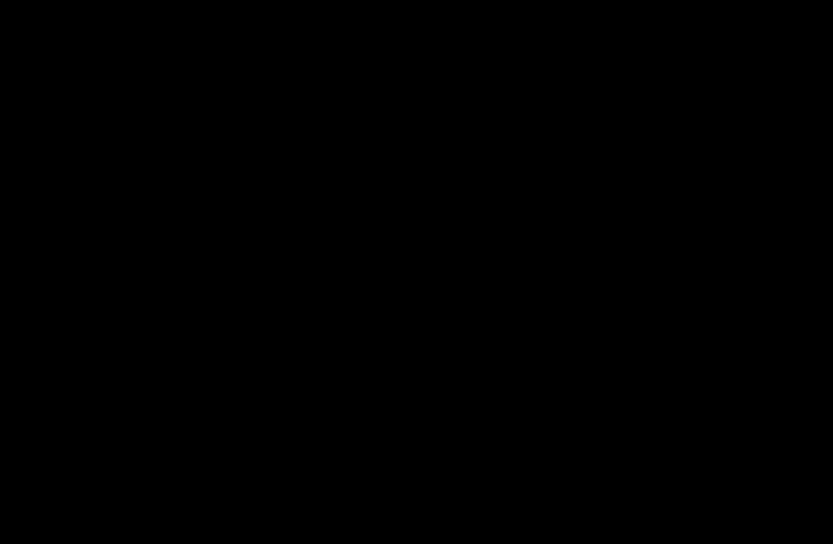
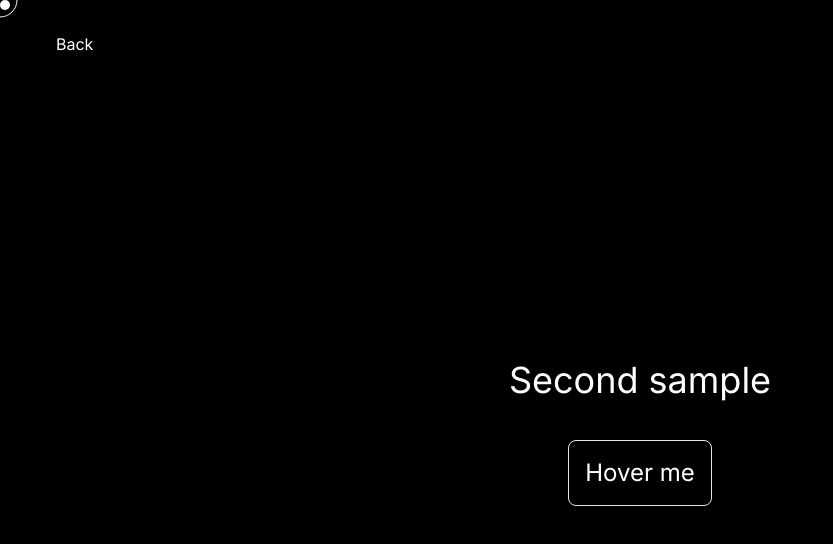
Before and after one commit to N1kos9/custom-cursor, a Next.js app: page /second-cursor in a window 1280 px wide. Shown: the top 544 px of the page, without its empty margins (0-833 px from the left). Built offline with nearby package versions, Linux system fonts and the light colour scheme.

Commit message:
hover scale modified

```diff
--- a/src/app/components/cursorThree.tsx
+++ b/src/app/components/cursorThree.tsx
@@ -3,11 +3,16 @@
 import { useRef, useState, useEffect } from "react";
 
 const CursorThree = () => {
-  const requestRef = useRef();
-  const cursorPosRef = useRef({ x: 0, y: 0 });
-  const [cursorPos, setCursorPos] = useState({ x: 0, y: 0 });
+  // Specify the type for requestRef to be a number, initializing with null and asserting it as a number because requestAnimationFrame returns a number.
+  const requestRef = useRef<number | null>(null);
+  const cursorPosRef = useRef<{ x: number; y: number }>({ x: 0, y: 0 });
+  const [cursorPos, setCursorPos] = useState<{ x: number; y: number }>({
+    x: 0,
+    y: 0,
+  });
 
-  const moveCursor = (e) => {
+  // Explicitly type the parameter 'e' as MouseEvent
+  const moveCursor = (e: MouseEvent) => {
     cursorPosRef.current = { x: e.clientX, y: e.clientY };
   };
 
@@ -16,8 +21,9 @@ const CursorThree = () => {
     setCursorPos((prevPos) => {
       const dx = x - prevPos.x;
       const dy = y - prevPos.y;
+      // Adjust the multiplier for speed/elasticity
       return {
-        x: prevPos.x + dx * 0.1, // Adjust the multiplier for speed/elasticity
+        x: prevPos.x + dx * 0.1,
         y: prevPos.y + dy * 0.1,
       };
     });
@@ -31,7 +37,7 @@ const CursorThree = () => {
 
     return () => {
       window.removeEventListener("mousemove", moveCursor);
-      if (requestRef.current) {
+      if (requestRef.current !== null) {
         cancelAnimationFrame(requestRef.current);
       }
     };
@@ -42,8 +48,8 @@ const CursorThree = () => {
       className="cursor-ring"
       style={{
         position: "fixed",
-        left: cursorPos.x,
-        top: cursorPos.y,
+        left: `${cursorPos.x}px`,
+        top: `${cursorPos.y}px`,
         width: "35px", // Ring size
         height: "35px",
         borderRadius: "50%",
@@ -54,4 +60,5 @@ const CursorThree = () => {
     />
   );
 };
+
 export default CursorThree;
--- a/src/app/first-cursor/page.tsx
+++ b/src/app/first-cursor/page.tsx
@@ -10,7 +10,7 @@ const page = () => {
           Back
         </Link>
       </div>
-      <div className="flex min-h-screen flex-col items-center justify-center p-24 text-white cursor-none">
+      <div className="flex mt-44 flex-col items-center justify-center p-24 text-white cursor-none">
         <h1 className="text-4xl">First sample</h1>
         <button className="text-2xl rounded-lg border p-4 mt-10">
           Hover me
--- a/src/app/second-cursor/page.tsx
+++ b/src/app/second-cursor/page.tsx
@@ -1,7 +1,23 @@
 import React from "react";
-
+import CursorTwo from "../components/cursorTwo";
+import Link from "next/link";
 const page = () => {
-  return <div>page</div>;
+  return (
+    <>
+      <CursorTwo />
+      <div className="p-8">
+        <Link href="/" className="text-white p-6">
+          Back
+        </Link>
+      </div>
+      <div className="flex flex-col items-center justify-center mt-44 p-24 text-white cursor-none">
+        <h1 className="text-4xl">Second sample</h1>
+        <button className="text-2xl rounded-lg border p-4 mt-10">
+          Hover me
+        </button>
+      </div>
+    </>
+  );
 };
 
 export default page;
--- a/src/app/third-cursor/page.tsx
+++ b/src/app/third-cursor/page.tsx
@@ -1,7 +1,23 @@
 import React from "react";
-
+import CursorThree from "../components/cursorThree";
+import Link from "next/link";
 const page = () => {
-  return <div>page</div>;
+  return (
+    <>
+      <CursorThree />
+      <div className="p-8">
+        <Link href="/" className="text-white p-6">
+          Back
+        </Link>
+      </div>
+      <div className="flex mt-44 flex-col items-center justify-center p-24 text-white cursor-none">
+        <h1 className="text-4xl">Third sample</h1>
+        <button className="text-2xl rounded-lg border p-4 mt-10">
+          Hover me
+        </button>
+      </div>
+    </>
+  );
 };
 
 export default page;
```
